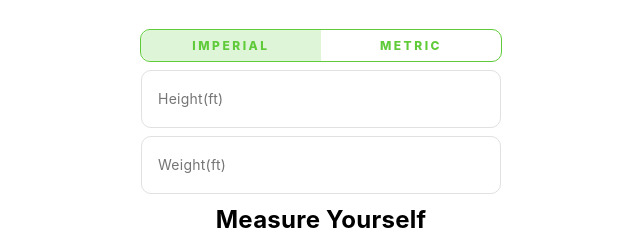
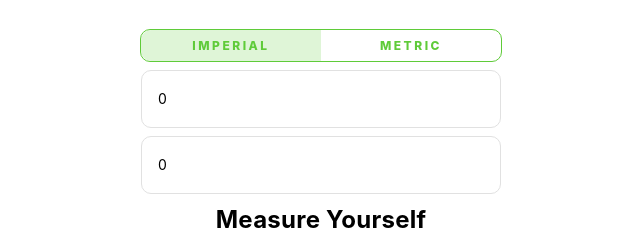
Before and after one commit to Honchar007/doing-sports-test-work, a React (Create React App) app: page /weight in a window 1280 px wide. Shown: the part 137-379 px from the top of the page, without its empty margins (319-959 px from the left). Built offline with nearby package versions, Linux system fonts and the light colour scheme; a web font is replaced by a local one.

Commit message:
store connect to the Measure page

```diff
--- a/src/components/MeasureWeight/MeasureWeight.jsx
+++ b/src/components/MeasureWeight/MeasureWeight.jsx
@@ -1,6 +1,11 @@
+import { useEffect } from 'react';
 import { useFormik } from 'formik';
 import { useNavigate } from 'react-router-dom';
 import * as Yup from 'yup';
+
+// store
+import { useDispatch, useSelector } from 'react-redux';
+import { passMeasures, selectMeasures } from '../../store/fitnessSlicer';
 
 // components
 import AnimationPage from '../AnimationPage/AnimationPage';
@@ -17,16 +22,18 @@ const validationSchema = Yup.object().shape({
 
 function MeasureWeight() {
   const navigate = useNavigate();
+  const dispatch = useDispatch();
+  const measures = useSelector(selectMeasures);
 
   const formik = useFormik({
     initialValues: {
       measure: 'Imperial',
-      height: '',
-      weight: '',
+      height: measures.height + '',
+      weight: measures.weight + '',
     },
     validationSchema,
     onSubmit: (values) => {
-      console.log(values); // Do something with the form data
+      dispatch(passMeasures(values));
       navigate('/destructive-behavior');
     },
   });
@@ -34,6 +41,15 @@ function MeasureWeight() {
   const handleChangeMeasure = (value) => {
     formik.setFieldValue('measure', value);
   };
+
+  useEffect(() => {
+    if (measures.height > 0 && measures.weight > 0) {
+      handleChangeMeasure(measures.measurementType);
+      formik.setFieldValue('height', measures.height);
+      formik.setFieldValue('weight', measures.weight);
+    }
+  // eslint-disable-next-line react-hooks/exhaustive-deps
+  }, []);
 
   return (
     <AnimationPage>
--- a/src/store/fitnessSlicer.js
+++ b/src/store/fitnessSlicer.js
@@ -5,7 +5,7 @@ const initialState = {
   measures: {
     height: 0,
     weight: 0,
-    measurementType: "",
+    measurementType: "Imperial",
   },
   destructives: [],
   trainingTimes: 0,
@@ -25,7 +25,11 @@ const fitnessSlicer = createSlice({
       state.goal = action.payload;
     },
     passMeasures(state, action) {
-      state.measures = { ...action.payload };
+      state.measures = {
+        measurementType: action.payload.measure,
+        height: parseFloat(action.payload.height),
+        weight: parseFloat(action.payload.weight),
+      };
     },
     passDestructives(state, action) {
       state.destructives = [...action.payload];
```
